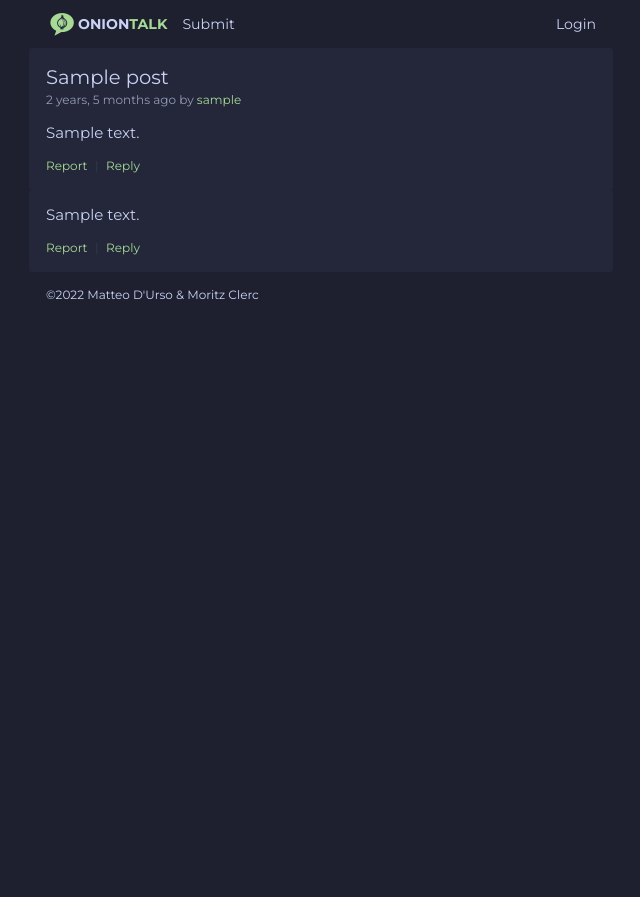
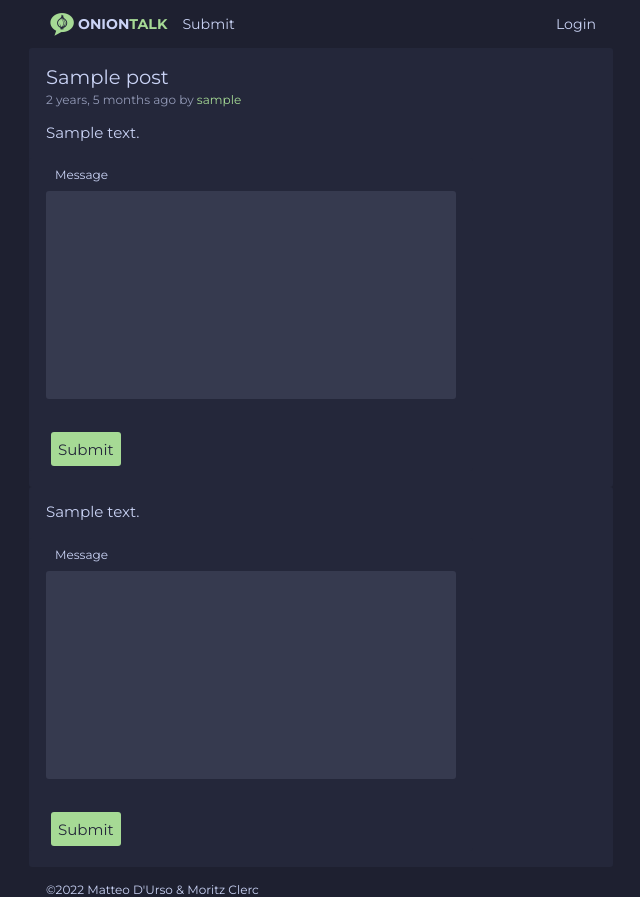
Before and after one commit to MatteoDrso/webdev, a Django app: template templates/view-post.html in a window 1280 px wide. Shown: the whole page, without its empty margins (319-959 px from the left). Before the commit the page ends 299 px from the top, so only its background shows below. Run offline with Django 4.2, Linux system fonts and the light colour scheme; tables that the repository leaves empty hold one stand-in row (values such as "Sample post"); the template is opened without the code that fills it: values that come from a table or form of the project are taken from there, most other values are stand-ins (such as "Sample title", 1, 10 or a date in 2020); style sheets or scripts are compiled from the project's sources.

Commit message:
included post-view.html component in view-post.html template
created a post-view.html file in the components directory and included it in the view-post.html file for improved readability

```diff
--- /dev/null
+++ b/templates/components/post-view.html
@@ -0,0 +1,21 @@
+	<p class="post-body">
+		{{ post.message|linebreaks }}
+	</p>
+	<ul class="post-actions">
+		{% if post.publisher == request.user %}
+		<li><a href="{% url 'delete_post' id=post.id %}">Delete</a></li>
+		<li><a href="{% url 'edit_post' id=post.id %}">Edit</a></li>
+		{% endif %}
+		{% if post.id == parent.id %}
+		<form class="form content" method="post">
+		{% csrf_token %}
+		{% include 'components/form.html' with form=form %}
+		<li><input type="submit" value="Submit"></li>
+		</form>
+		{% else %}
+		{% if post.publisher != request.user %}
+		<li><a href="">Report</a></li>
+		{% endif %}
+		<li><a href="{% url 'reply_post' id=post.id%}">Reply</a></li>
+		{% endif %}
+	</ul>
--- a/templates/view-post.html
+++ b/templates/view-post.html
@@ -7,36 +7,16 @@
 {% endblock %}
 
 {% block content %}
+
 <div class="post content">
-	{% include 'components/post-head.html' with post=post %}
-	<p class="post-body">
-		{{ post.message|linebreaks }}
-	</p>
-	<ul class="post-actions">
-		{% if post.publisher == request.user %}
-		<li><a href="{% url 'delete_post' id=post.id %}">Delete</a></li>
-		<li><a href="{% url 'edit_post' id=post.id %}">Edit</a></li>
-		{% else %}
-		<li><a href="">Report</a></li>
-		{% endif %}
-		<li><a href="{% url 'reply_post' id=post.id%}">Reply</a></li>
-	</ul>
+{% include 'components/post-head.html' with post=post %}
+{% include 'components/post-view.html' with post=post parent=parent request=request %}
 </div>
 
 <div class="post content">
-	{% for reply in replies %}
-	<p class="post-body">
-		{{ reply.message|linebreaks }}
-	</p>
-	<ul class="post-actions">
-		{% if reply.publisher == request.user %}
-		<li><a href="{% url 'delete_post' id=reply.id %}">Delete</a></li>
-		<li><a href="{% url 'edit_post' id=reply.id %}">Edit</a></li>
-		{% else %}
-		<li><a href="">Report</a></li>
-		{% endif %}
-		<li><a href="{% url 'reply_post' id=reply.id%}">Reply</a></li>
-	</ul>
-	{% endfor %}
+{% for reply in replies %}
+{% include 'components/post-view.html' with post=reply parent=parent request=request %}
+{% endfor %}
 </div>
+
 {% endblock %}
```
